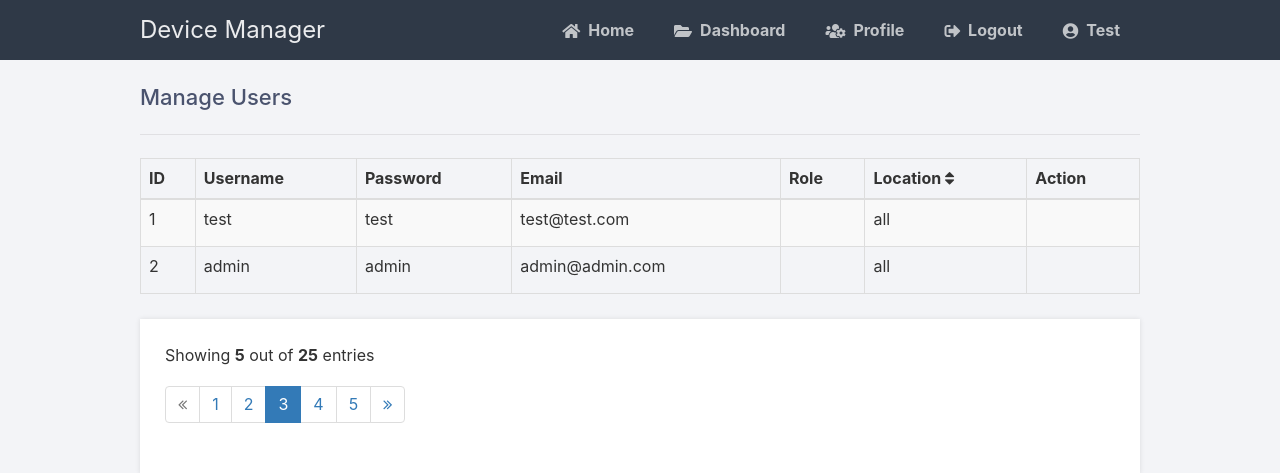
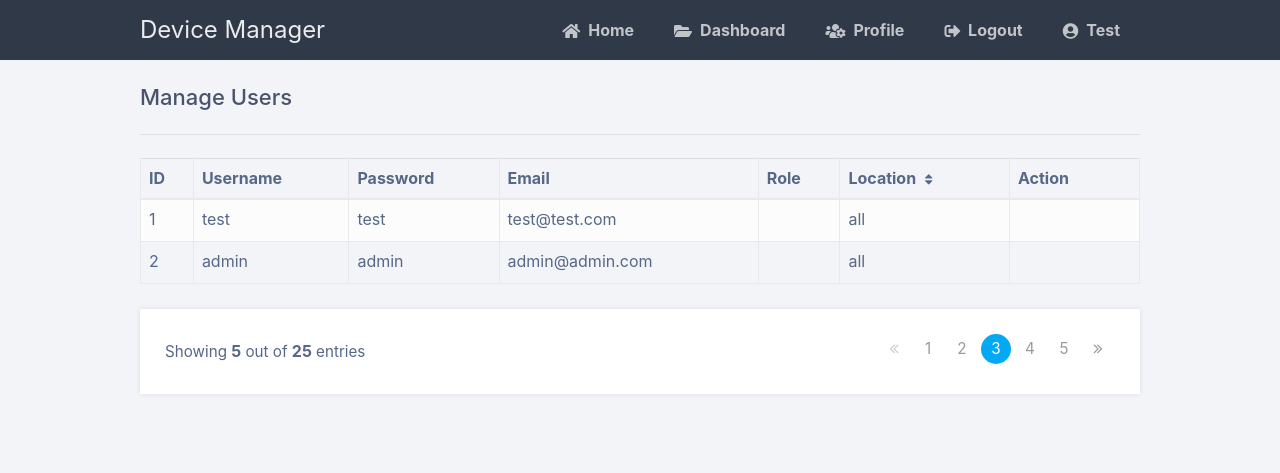
Before and after one commit to iamjovani/device-manager-flask, a Flask app: page /users in a window 1280 px wide. Shown: the top 473 px of the page. Run offline with Flask 2, Linux system fonts and the light colour scheme; a user stored in the database is signed in; data comes from the database, SQL or seed files in the repository; some libraries are stand-ins or nearby versions.

```diff
--- a/app.py
+++ b/app.py
@@ -28,6 +28,8 @@ mysql = MySQL(app)
 def make_session_permanent(): #Session expires after 5 mins
     session.permanent = True
     app.permanent_session_lifetime = timedelta(minutes=5)
+    session.modified = True
+
     #return redirect(url_for('login'))
 
 # http://localhost:5000/home - this will be the home page, only accessible for loggedin users
@@ -180,6 +182,8 @@ def add():
            #flash("Failed to insert record into table {}".format(error))
 
 
+
+
 @app.route('/dashboard/<string:id_data>', methods = ['GET'])
 def delete(id_data):
     try:
--- a/templates/users.html
+++ b/templates/users.html
@@ -4,6 +4,146 @@
 
 {% block content %}
 <h2>Manage Users</h2>
+
+
+<style type="text/css">
+    body {
+        color: #566787;
+        background: #f5f5f5;
+        font-family: 'Roboto', sans-serif;
+    }
+
+    .table-wrapper {
+        background: #fff;
+        padding: 20px;
+        margin: 30px 0;
+        box-shadow: 0 1px 1px rgba(0,0,0,.05);
+    }
+
+    .table-title {
+        padding-bottom: 10px;
+        margin: 0 0 10px;
+    }
+
+        .table-title h2 {
+            margin: 8px 0 0;
+            font-size: 22px;
+        }
+
+    .search-box {
+        position: relative;
+        float: right;
+    }
+
+        .search-box input {
+            height: 34px;
+            border-radius: 20px;
+            padding-left: 35px;
+            border-color: #ddd;
+            box-shadow: none;
+        }
+
+            .search-box input:focus {
+                border-color: #3FBAE4;
+            }
+
+        .search-box i {
+            color: #a0a5b1;
+            position: absolute;
+            font-size: 19px;
+            top: 8px;
+            left: 10px;
+        }
+
+    table.table tr th, table.table tr td {
+        border-color: #e9e9e9;
+    }
+
+    table.table-striped tbody tr:nth-of-type(odd) {
+        background-color: #fcfcfc;
+    }
+
+    table.table-striped.table-hover tbody tr:hover {
+        background: #f5f5f5;
+    }
+
+    table.table th i {
+        font-size: 13px;
+        margin: 0 5px;
+        cursor: pointer;
+    }
+
+    table.table td:last-child {
+        width: 130px;
+    }
+
+    table.table td a {
+        color: #a0a5b1;
+        display: inline-block;
+        margin: 0 5px;
+    }
+
+        table.table td a.view {
+            color: #03A9F4;
+        }
+
+        table.table td a.edit {
+            color: #FFC107;
+        }
+
+        table.table td a.delete {
+            color: #E34724;
+        }
+
+    table.table td i {
+        font-size: 19px;
+    }
+
+    .pagination {
+        float: right;
+        margin: 0 0 5px;
+    }
+
+        .pagination li a {
+            border: none;
+            font-size: 95%;
+            width: 30px;
+            height: 30px;
+            color: #999;
+            margin: 0 2px;
+            line-height: 30px;
+            border-radius: 30px !important;
+            text-align: center;
+            padding: 0;
+        }
+
+            .pagination li a:hover {
+                color: #666;
+            }
+
+        .pagination li.active a {
+            background: #03A9F4;
+        }
+
+            .pagination li.active a:hover {
+                background: #0397d6;
+            }
+
+        .pagination li.disabled i {
+            color: #ccc;
+        }
+
+        .pagination li i {
+            font-size: 16px;
+            padding-top: 6px
+        }
+
+    .hint-text {
+        float: left;
+        margin-top: 6px;
+        font-size: 95%;
+    }
+</style>
 
 <br>
 <table class="table table-striped table-hover table-bordered table-responsive">
```
Also changed, not shown: templates/dashboard.html (+148 -152 lines).
